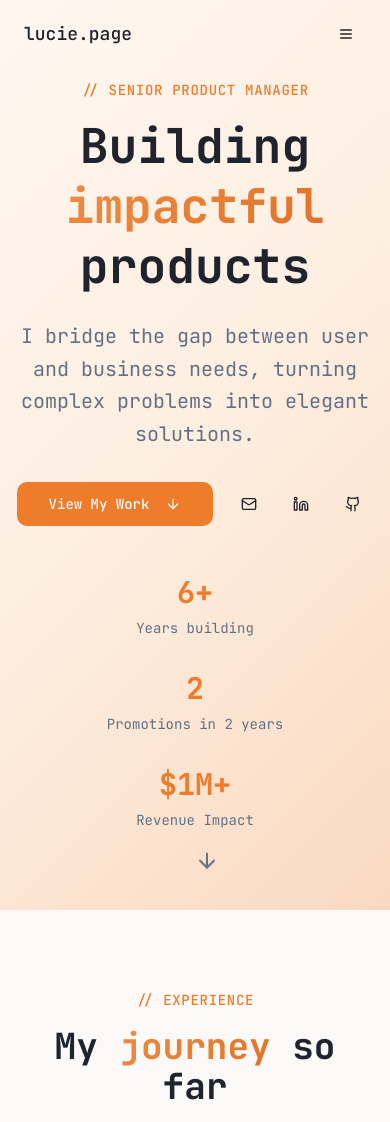
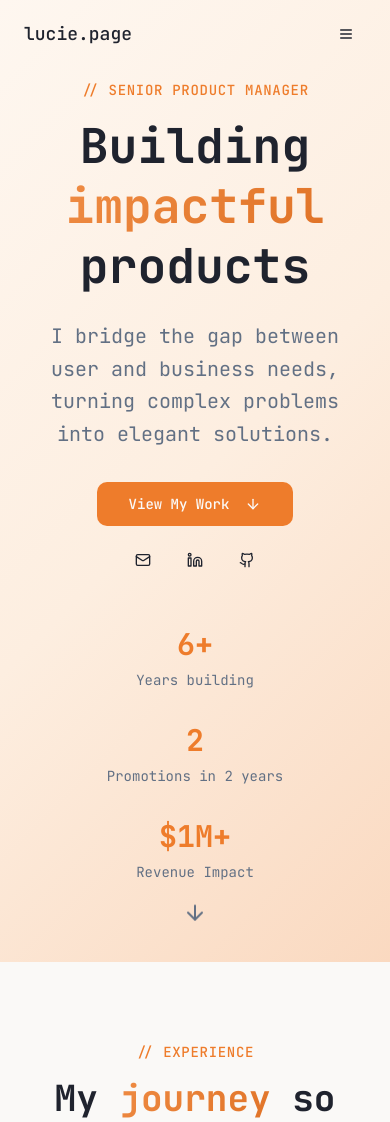
Before and after one commit to lucieraoult/portfolio, a React (Vite) app: page / in a window 390 px wide. Shown: the top 1122 px of the page. Built offline with nearby package versions, Linux system fonts and the light colour scheme.

Commit message:
Fix Hero spacing on mobile and center arrow

```diff
--- a/src/components/Hero.tsx
+++ b/src/components/Hero.tsx
@@ -16,7 +16,7 @@ const Hero = () => {
       id="hero"
       className="min-h-screen flex items-center justify-center bg-gradient-warm relative overflow-hidden py-20"
     >
-      <div className="max-w-4xl mx-auto px-6 text-center relative z-10">
+      <div className="max-w-4xl mx-auto px-6 text-center relative z-10 w-full">
         <div className="animate-fade-in">
           <p className="text-primary font-medium mb-4 text-sm tracking-wider uppercase">
             // Senior Product Manager
@@ -31,7 +31,7 @@ const Hero = () => {
             turning complex problems into elegant solutions.
           </p>
 
-          <div className="flex items-center justify-center space-x-4 mb-12">
+          <div className="flex flex-col sm:flex-row items-center justify-center gap-4 mb-12">
             <Button
               variant="default"
               size="lg"
@@ -104,7 +104,7 @@ const Hero = () => {
       </div>
 
       {/* Scroll Indicator */}
-      <div className="absolute bottom-8 left-1/2 transform -translate-x-1/2 animate-bounce">
+      <div className="absolute bottom-8 inset-x-0 flex justify-center animate-bounce">
         <ArrowDown className="h-6 w-6 text-muted-foreground" />
       </div>
     </section>
```
